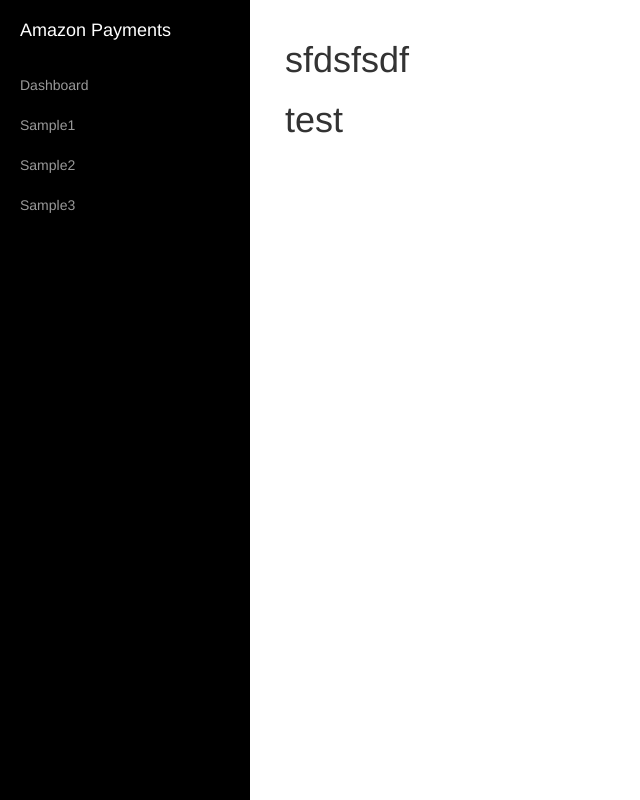
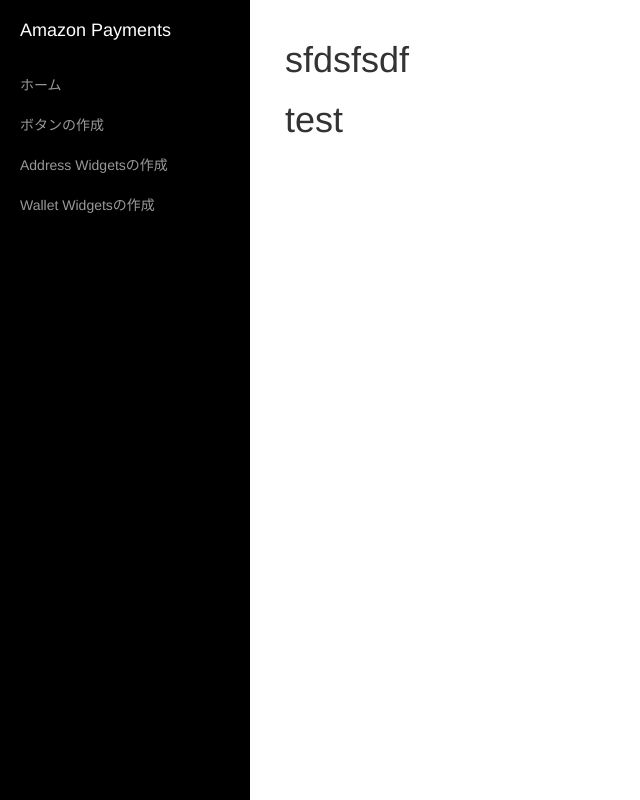
Before and after one commit to Kodokux/kodokux.github.io, a website: page index.html in a window 1280 px wide. Shown: the whole page, without its empty margins (0-640 px from the left). Drawn offline with nearby package versions, Linux system fonts and the light colour scheme.

Commit message:
change links

```diff
--- a/index.html
+++ b/index.html
@@ -39,16 +39,16 @@
                     </a>
                 </li>
                 <li>
-                    <a ng-href="#/">Dashboard</a>
+                    <a ng-href="#/">ホーム</a>
                 </li>
                 <li>
-                    <a ng-href="#/sample1">Sample1</a>
+                    <a ng-href="#/sample1">ボタンの作成</a>
                 </li>
                 <li>
-                    <a ng-href="#/sample2">Sample2</a>
+                    <a ng-href="#/sample2">Address Widgetsの作成</a>
                 </li>
                 <li>
-                    <a ng-href="#/sample3">Sample3</a>
+                    <a ng-href="#/sample3">Wallet Widgetsの作成</a>
                 </li>
             </ul>
         </div>
```
